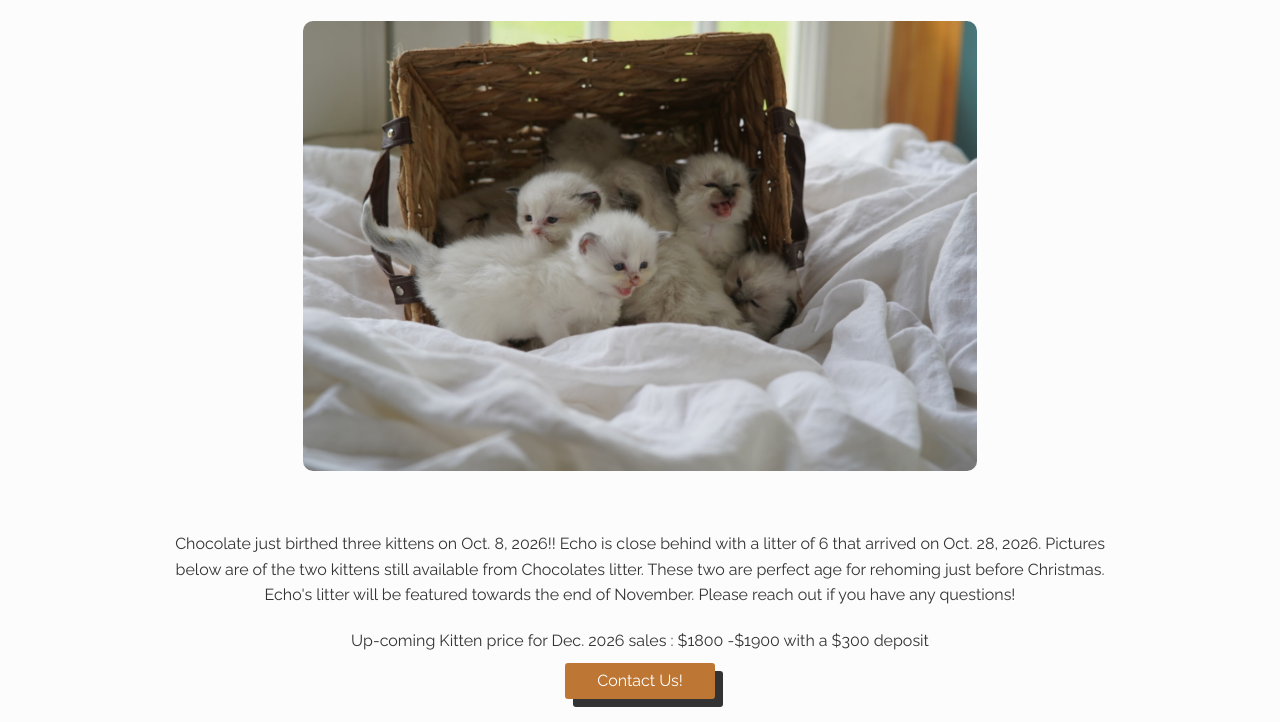
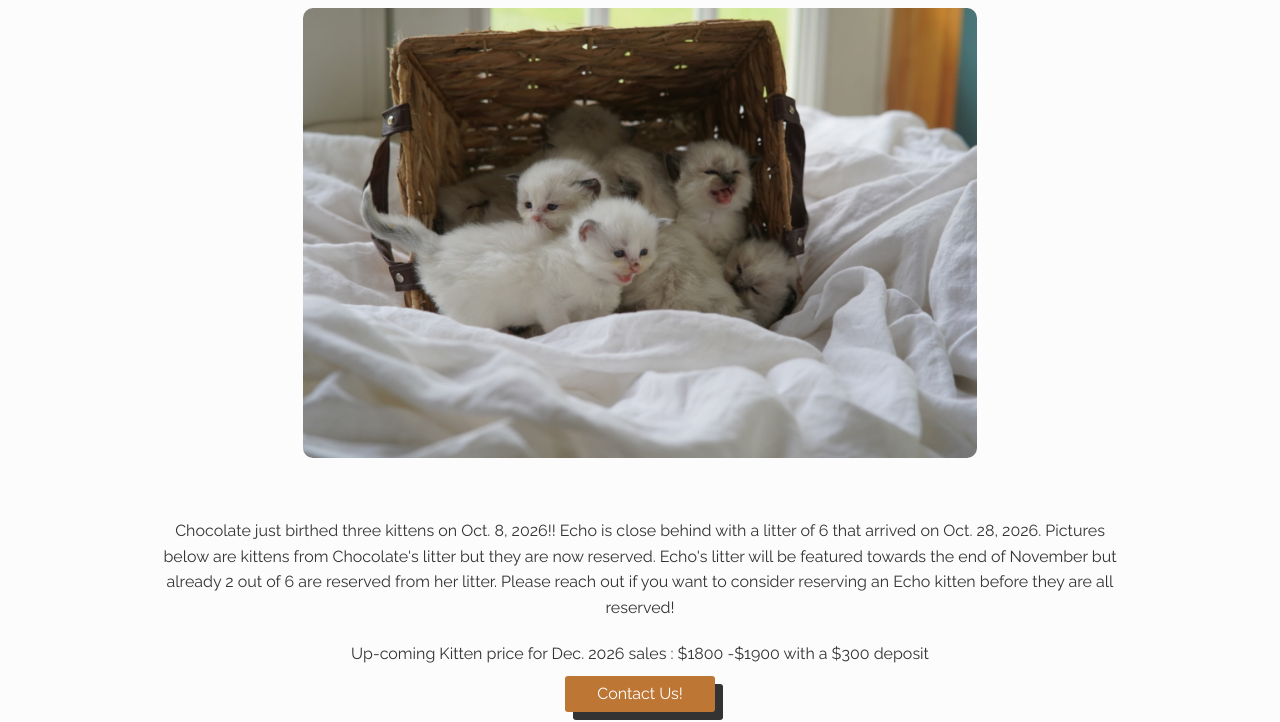
Before and after one commit to jus-mitchell/Rags-n-Wags, a plain HTML site: page html/kittens.html in a window 1280 px wide. Shown: the part 90-812 px from the top of the page. Drawn offline with Linux system fonts and the light colour scheme; files that its build step writes are made by us from their sources; a small style sheet from the web is missing; files whose address does not match are found by name.

Commit message:
Revise kitten availability and reservation details
Updated the text regarding kitten availability and reservations.

```diff
--- a/html/kittens.html
+++ b/html/kittens.html
@@ -51,7 +51,7 @@
     <section id="no_kittens">
         <div class="container no_kittens_wrapper">
             <img src="../images/kittens.JPG" alt="five rags and wags kittens">
-            <p>Chocolate just birthed three kittens on Oct. 8, 2026!!  Echo is close behind with a litter of 6 that arrived on Oct. 28, 2026. Pictures below are of the two kittens still available from Chocolates litter. These two are perfect age for rehoming just before Christmas. Echo's litter will be featured towards the end of November. Please reach out if you have any questions!</p>
+            <p>Chocolate just birthed three kittens on Oct. 8, 2026!!  Echo is close behind with a litter of 6 that arrived on Oct. 28, 2026. Pictures below are kittens from Chocolate's litter but they are now reserved. Echo's litter will be featured towards the end of November but already 2 out of 6 are reserved from her litter. Please reach out if you want to consider reserving an Echo kitten before they are all reserved!</p>
             <p>Up-coming Kitten price for Dec. 2026 sales : $1800 -$1900 with a $300 deposit</p>
             <!-- <p>
                 See below
```
